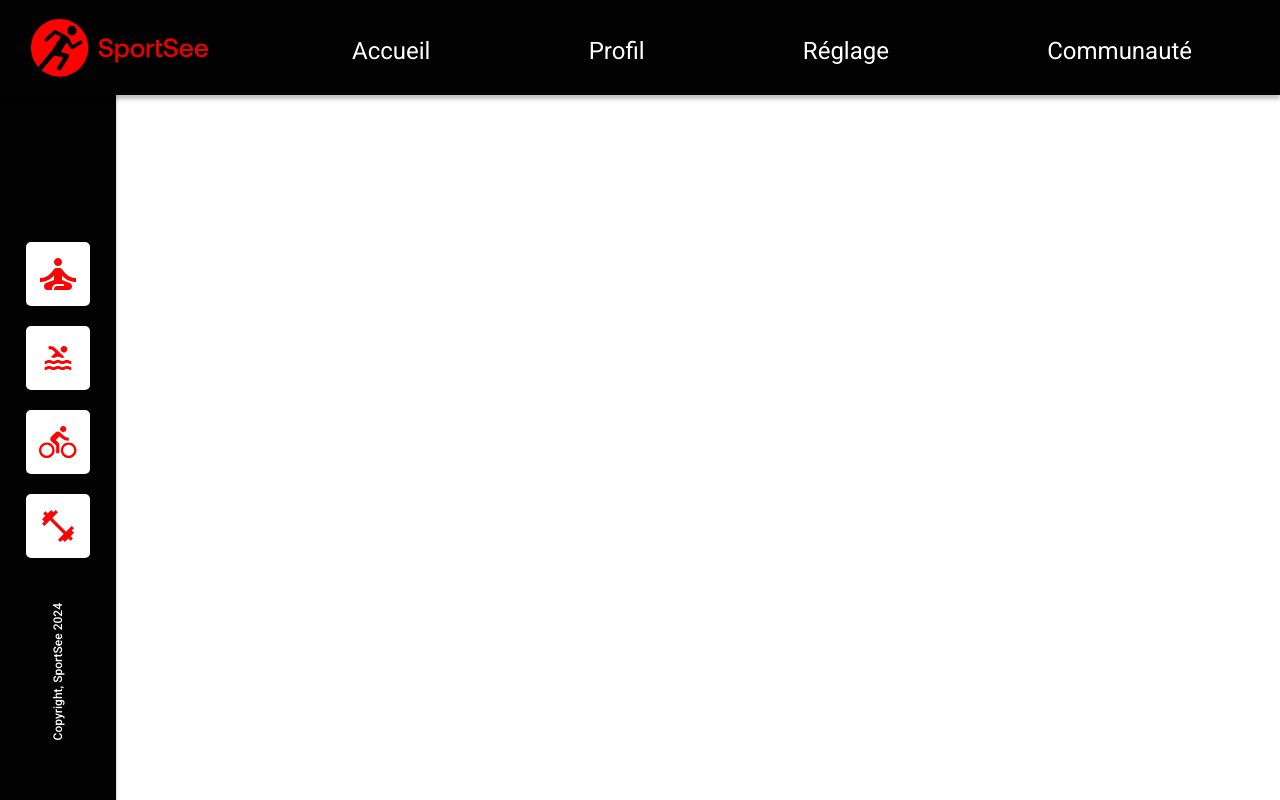
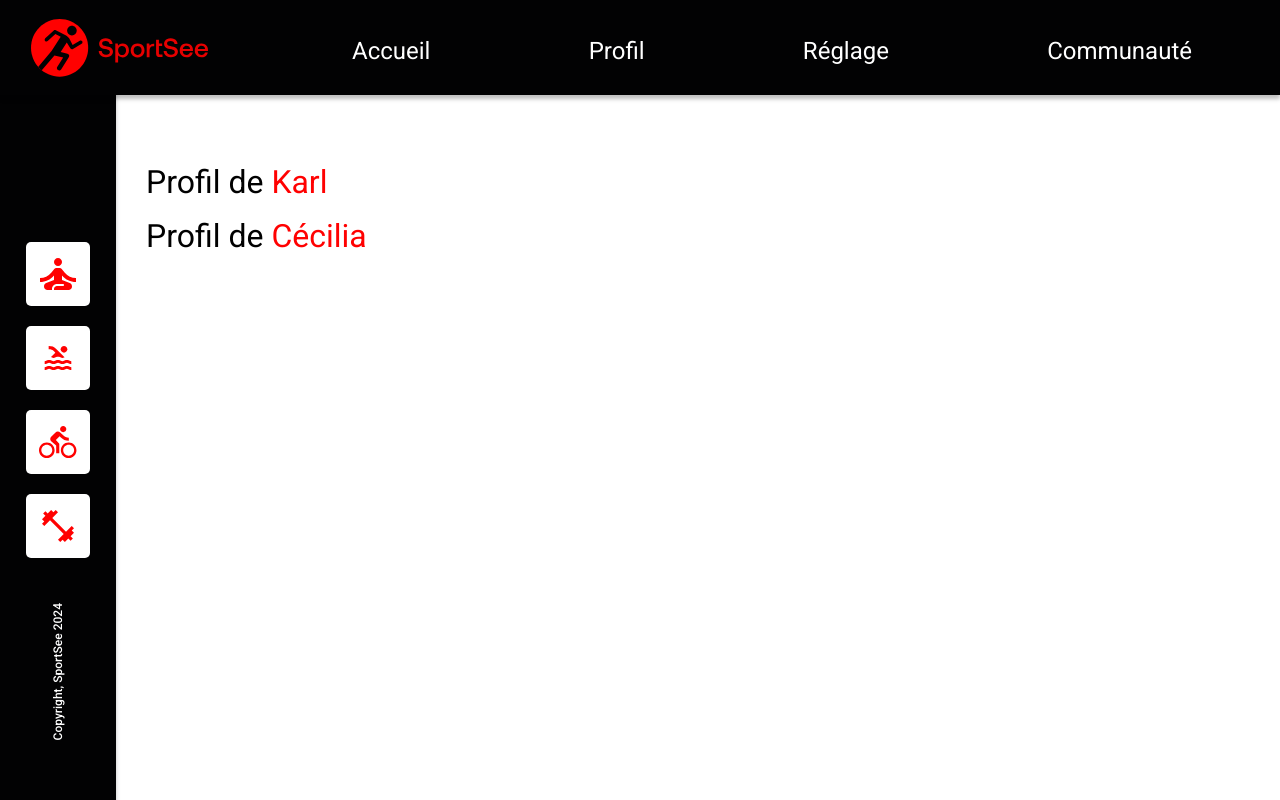
Before and after one commit to Spratch/P12-SportSee, a React (Vite) app: page / in a window 1280 px wide. Built offline with nearby package versions, Linux system fonts and the light colour scheme.

Commit message:
feat(home): links to profiles

```diff
--- a/src/App.tsx
+++ b/src/App.tsx
@@ -2,6 +2,7 @@ import { Route, Routes } from "react-router-dom";
 import "./app.scss";
 import Layout from "./components/Layout";
 import Profile from "./pages/Profile";
+import Home from "./pages/Home";
 
 function App() {
   return (
@@ -11,6 +12,10 @@ function App() {
           path="/"
           element={<Layout />}
         >
+          <Route
+            path="/"
+            element={<Home />}
+          />
           <Route
             path="/user/:userId"
             element={<Profile />}
--- a/src/components/dashboard/KeyDatas/keyDatas.scss
+++ b/src/components/dashboard/KeyDatas/keyDatas.scss
@@ -33,7 +33,7 @@
     background-color: var(--lightgrey);
     border-radius: 0.3125rem;
 
-    @include from(md) {
+    @include from(xl) {
       padding: 1.5rem;
     }
 
--- /dev/null
+++ b/src/pages/Home/home.scss
@@ -0,0 +1,21 @@
+@import "../../mixins.scss";
+
+.home {
+  margin-left: 7.25rem;
+  padding: 4.25rem 1.875rem;
+  display: flex;
+  flex-direction: column;
+  gap: 1rem;
+
+  a {
+    font-size: 2rem;
+    span {
+      color: var(--red);
+    }
+
+    &:hover {
+      opacity: 0.5;
+      transition: opacity 0.3s ease;
+    }
+  }
+}
--- /dev/null
+++ b/src/pages/Home/index.tsx
@@ -0,0 +1,15 @@
+import "./home.scss";
+import { Link } from "react-router-dom";
+
+export default function Home() {
+  return (
+    <main className="home">
+      <Link to="/user/12">
+        Profil de <span>Karl</span>
+      </Link>
+      <Link to="/user/18">
+        Profil de <span>Cécilia</span>
+      </Link>
+    </main>
+  );
+}
```
